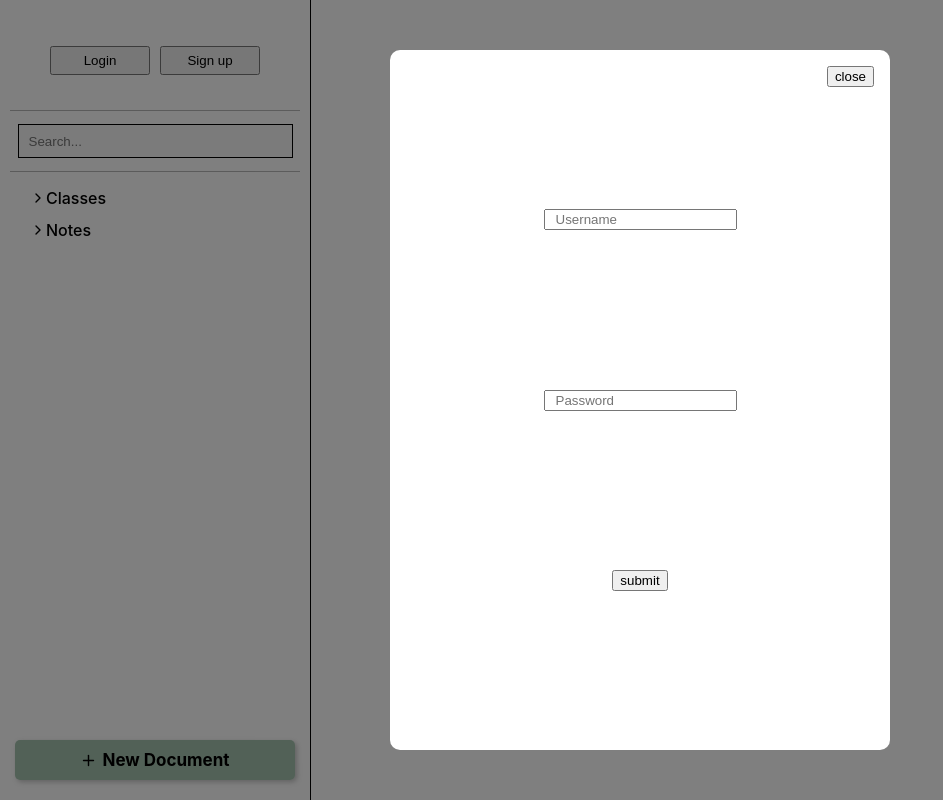
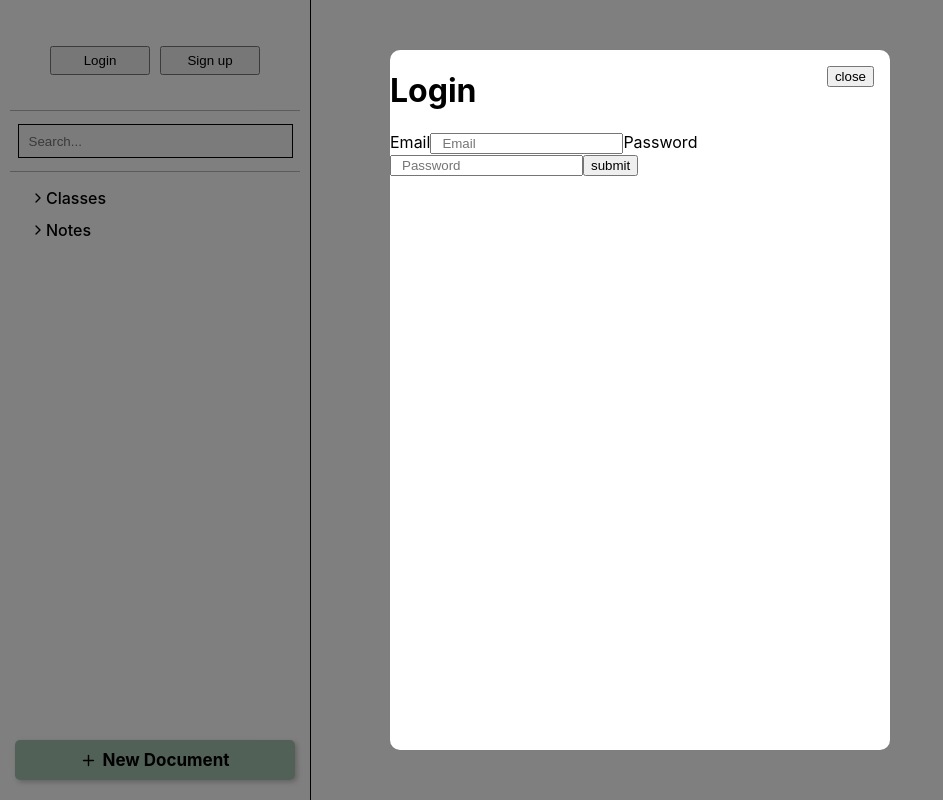
Before and after one commit to JeremyOlea/MemPal, a React (Create React App) app in the folder frontend/: page / in a window 1280 px wide. Shown: the whole page, without its empty margins (0-943 px from the left). Built offline with nearby package versions, Linux system fonts and the light colour scheme.

Commit message:
frontend communication working

```diff
--- a/frontend/src/components/LoginSignup/LoginPopup.css
+++ b/frontend/src/components/LoginSignup/LoginPopup.css
@@ -20,11 +20,6 @@
     background-color: white;
 
     border-radius: 10px;
-
-    display: flex;
-    flex-direction: column;
-    justify-content: space-evenly;
-    align-items: center
 }
 
 .login-inner .close-btn {
@@ -32,3 +27,9 @@
     top: 16px;
     right: 16px;
 }
+
+.login-form {
+    display: flex;
+    flex-direction: column;
+    align-items: center;
+}
--- a/frontend/src/components/LoginSignup/LoginPopup.js
+++ b/frontend/src/components/LoginSignup/LoginPopup.js
@@ -1,16 +1,62 @@
 import React, { Component } from 'react'
 import './LoginPopup.css'
+import {API_ADDRESS} from'../../constants'
 
 export class LoginPopup extends Component {
+    state = {
+        email: '',
+        password: ''
+    }
+
+    handleSubmit = () => {
+        console.log(this.state);
+        this.loginAuthentication(this.state.email, this.state.password);
+    }
+
+    handleEmailChange = (event) => {
+        this.setState({email: event.target.value})
+    }
+
+    handlePasswordChange = (event) => {
+        this.setState({password: event.target.value})
+    }
+
+    loginAuthentication = async (inputEmail, inputPassword) => {
+        inputEmail = inputEmail.toLowerCase();
+        try {
+            const res = await fetch(`${API_ADDRESS}/api/authentication/login`, {
+                mode: 'cors',
+                method: 'POST',
+                body: JSON.stringify({
+                    email: inputEmail,
+                    password: inputPassword,
+                }),
+                credentials: 'include',
+                headers: {
+                    'Content-Type': 'application/json',
+                },
+            });
+            const data = await res.json();
+            console.log(data);
+          } catch (err) {
+            alert('Login Failed! Please enter a valid username and password.');
+          }
+    }
+
     render() {
         return (this.props.trigger) ? (
             <div className='login-outer'>
                 <div className='login-inner'>
+                    <h1>Login</h1>
+                    {/* <form className='login-form'> */}
+                        <span>Email</span>
+                        <input type='text' placeholder='Email' onChange={this.handleEmailChange}/>
+                        <span>Password</span>
+                        <input type='password' placeholder='Password' onChange={this.handlePasswordChange}/>
+                        <button onClick={this.handleSubmit}>submit</button>
+                    {/* </form> */}
                     <button className='close-btn'
-                        onClick={() => this.props.loginButtonOnClick(false)}>close</button>
-                    <input type='text' placeholder='Username'/>
-                    <input type='text' placeholder='Password'/>
-                    <button>submit</button>
+                            onClick={() => this.props.loginButtonOnClick(false)}>close</button>
                 </div>
             </div>
         ) : "";
--- a/frontend/src/constants.js
+++ b/frontend/src/constants.js
@@ -1 +1,3 @@
-const secondaryColor = '0xFFFF3D3D'
+const API_ADDRESS='http://localhost:1234';
+
+module.exports = { API_ADDRESS };
```
